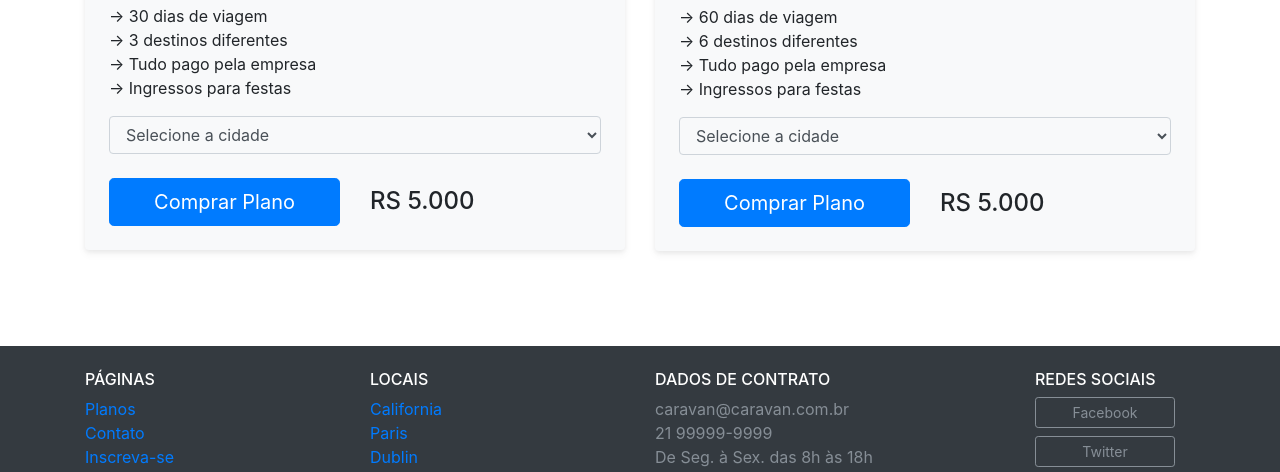
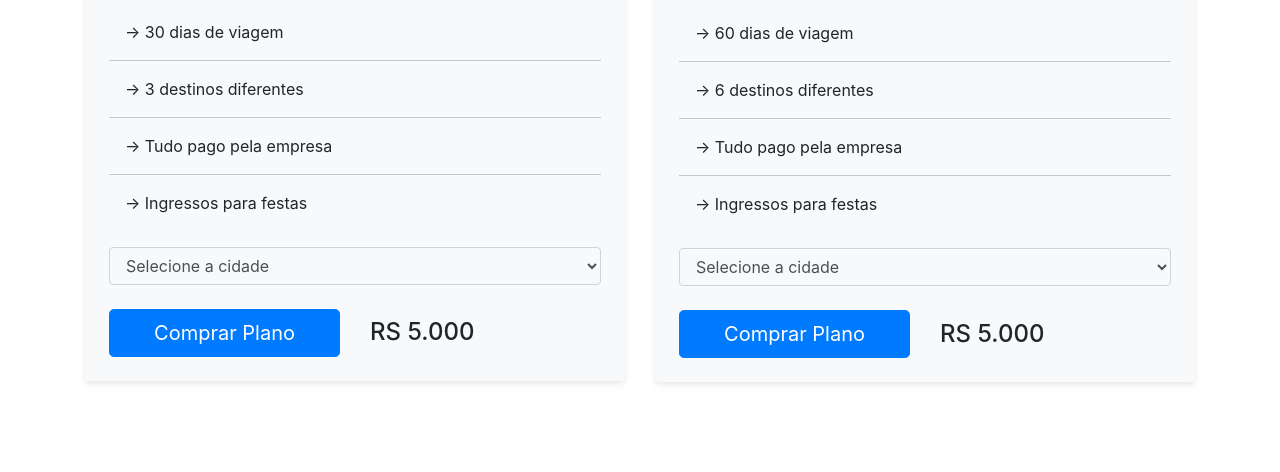
Before and after one commit to devcarloshenrique/Bootstrap-Origamid, a plain HTML site: page planos.html in a window 1280 px wide. Shown: the part 313-785 px from the top of the page. Drawn offline with Linux system fonts and the light colour scheme.

Commit message:
refactor: settings

```diff
--- a/css/style.css
+++ b/css/style.css
@@ -1,5 +1,4 @@
 body {
-  height: 3000px;
   padding-top: 75px;
 }
 
@@ -29,3 +28,11 @@ body {
 .pergunta {
   border-bottom: solid 1px rgba(0, 0, 0, 0.2);
 }
+
+.lista-plano li {
+  padding: 1rem;
+}
+
+.lista-plano li + li {
+  border-top: solid 1px rgba(0, 0, 0, 0.2);
+}
```
Also changed, not shown: index.html (+1 -4 lines).
